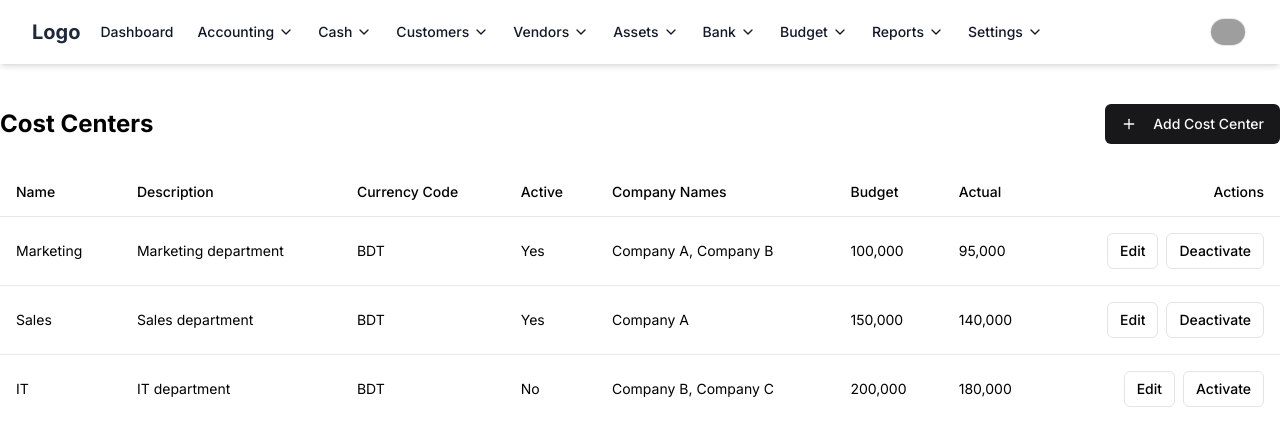
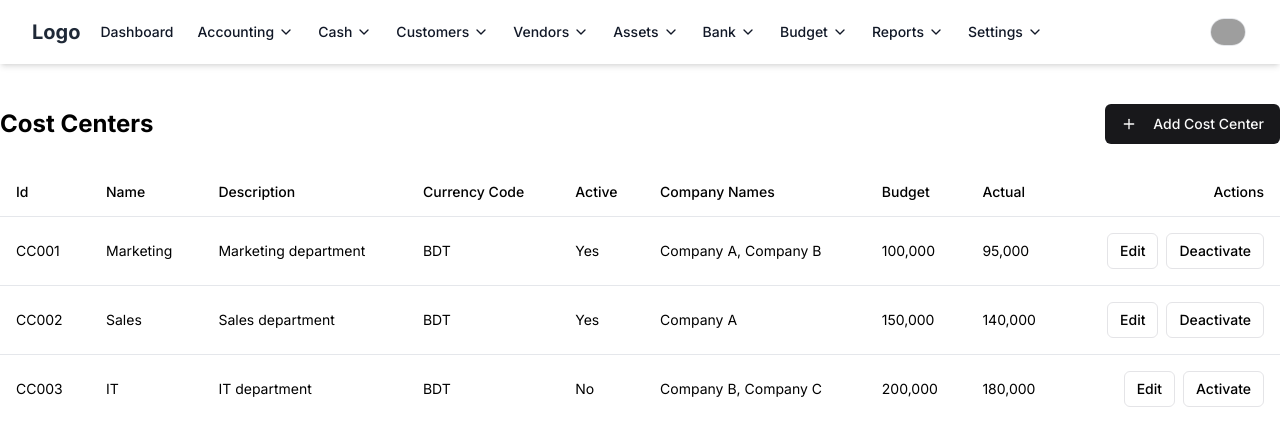
Before and after one commit to mohi-khan/cnc-group, a Next.js app: page /settings/cost-centers in a window 1280 px wide. Shown: the top 446 px of the page. Built offline with nearby package versions, Linux system fonts and the light colour scheme; grey boxes are pictures that could not be loaded.

Commit message:
refactor: cost center ui change

```diff
--- a/components/cost-centers/cost-centers.tsx
+++ b/components/cost-centers/cost-centers.tsx
@@ -425,6 +425,7 @@ export default function CostCenterManagement() {
                 <Table>
                     <TableHeader>
                         <TableRow>
+                            <TableHead>Id</TableHead>
                             <TableHead>Name</TableHead>
                             <TableHead>Description</TableHead>
                             <TableHead>Currency Code</TableHead>
@@ -438,6 +439,7 @@ export default function CostCenterManagement() {
                     <TableBody>
                         {costCenters.map((center) => (
                             <TableRow key={center.id}>
+                                <TableCell>{center.id}</TableCell>
                                 <TableCell>{center.name}</TableCell>
                                 <TableCell>{center.description}</TableCell>
                                 <TableCell>{center.currencyCode}</TableCell>
```
